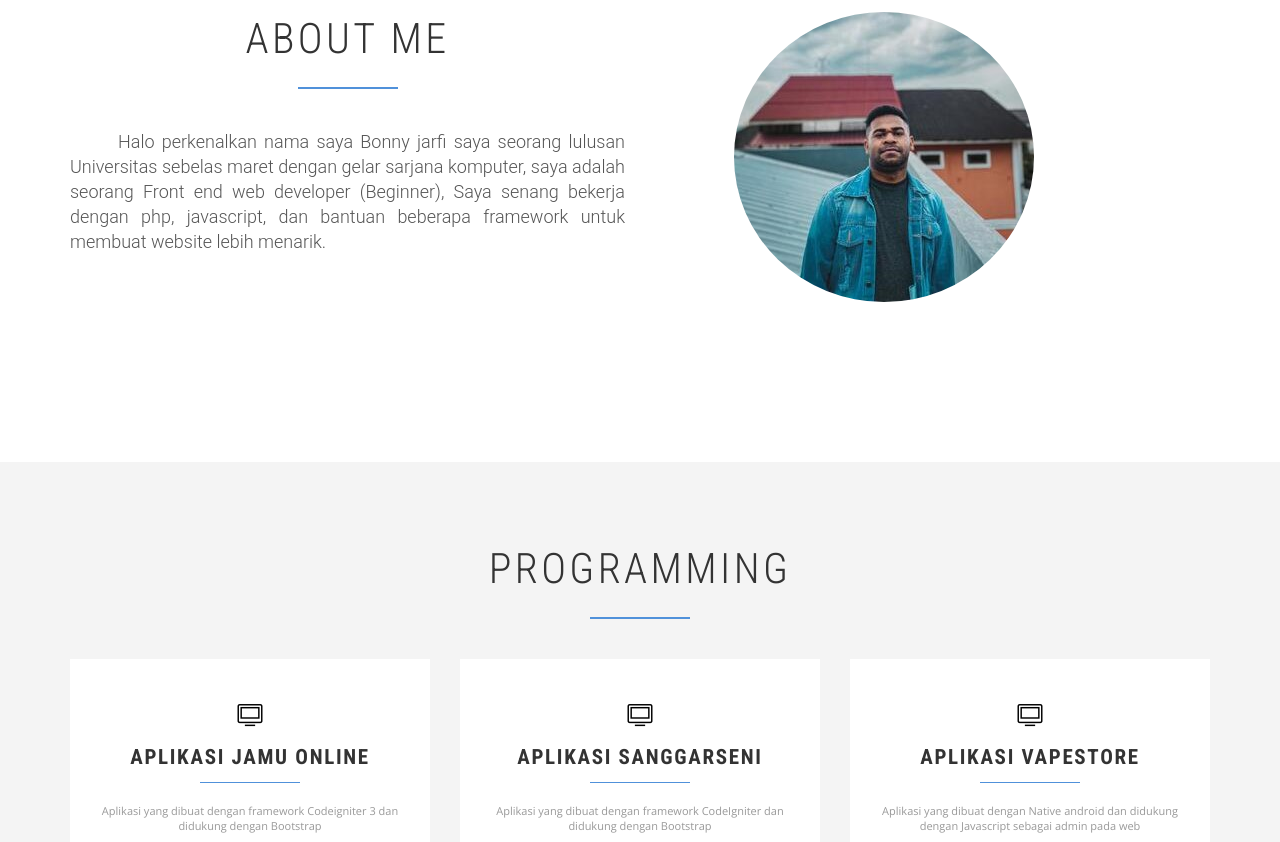
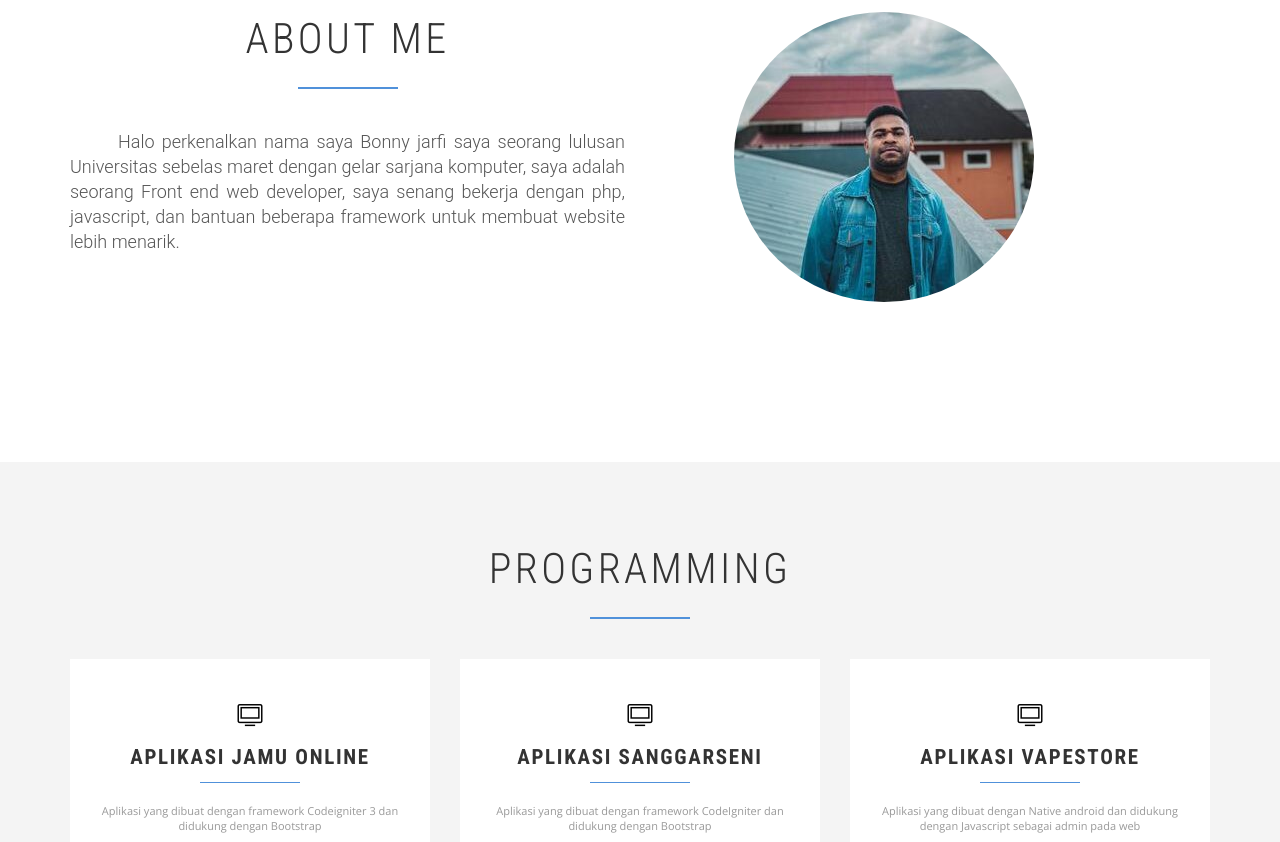
Before and after one commit to bonnyjarfi/bonnyjarfi.github.io, a plain HTML site: page index.html in a window 1280 px wide. Shown: the part 920-1762 px from the top of the page. Drawn offline with nearby package versions, Linux system fonts and the light colour scheme.

Commit message:
Update Tulisan

```diff
--- a/index.html
+++ b/index.html
@@ -62,7 +62,7 @@
             <div class="row margin-bottom">
                 <div class="col-md-6 margin-bottom">
                     <h2 class="heading">About me</h2>
-                    <p class="lead" align="justify" style="text-indent: 0.5in;">Halo perkenalkan nama saya Bonny jarfi saya seorang lulusan Universitas sebelas maret dengan gelar sarjana komputer, saya adalah seorang Front end web developer (Beginner), Saya senang bekerja dengan php, javascript, dan bantuan beberapa framework untuk membuat website lebih menarik. </p>
+                    <p class="lead" align="justify" style="text-indent: 0.5in;">Halo perkenalkan nama saya Bonny jarfi saya seorang lulusan Universitas sebelas maret dengan gelar sarjana komputer, saya adalah seorang Front end web developer, saya senang bekerja dengan php, javascript, dan bantuan beberapa framework untuk membuat website lebih menarik. </p>
                 </div>
                 <div class="col-md-5 margin-bottom">
                     <p><img src="img/a.jpeg" style="border-radius: 100%" class="img-responsive"></p>
```
